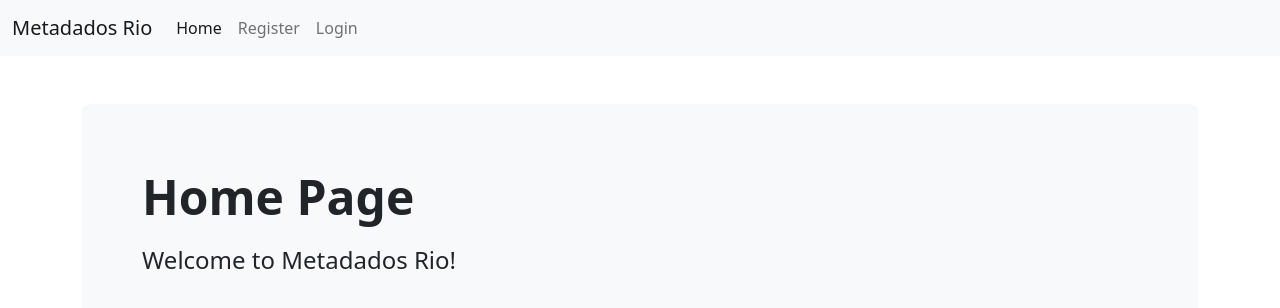
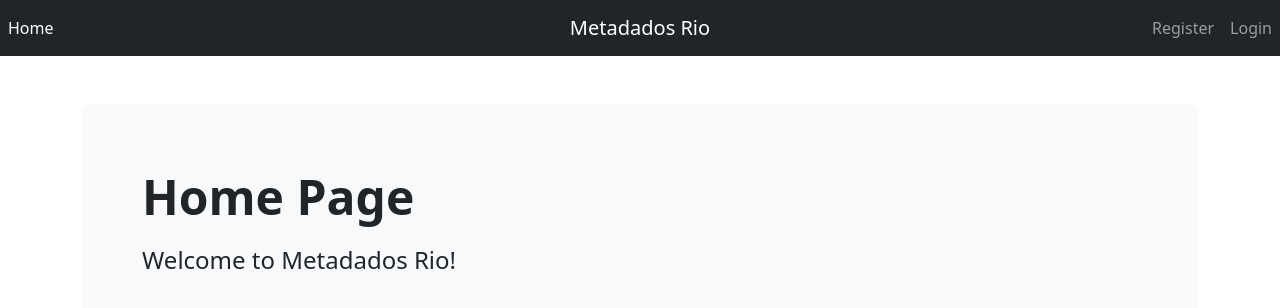
Before and after one commit to prefeitura-rio/meta-dados-rio-web, a Next.js app: page / in a window 1280 px wide. Shown: the top 308 px of the page. Built offline with nearby package versions, Linux system fonts and the light colour scheme; no server answers.

Commit message:
chore: refatoração da navbar #2

```diff
--- a/src/components/Navbar.js
+++ b/src/components/Navbar.js
@@ -15,28 +15,53 @@
     }
   };
 
-  const authLinks = (
+  const authLinks = {
+    navigation: (
       <>
         <li className="nav-item">
           <Link href="/dashboard">
             <a
               className={
-              router.pathname === "/dashboard" ? "nav-link active" : "nav-link"
+                router.pathname === "/dashboard"
+                  ? "nav-link active"
+                  : "nav-link"
               }
             >
               Dashboard
             </a>
           </Link>
         </li>
+      </>
+    ),
+    userManagement: (
+      <>
+        {" "}
         <li className="nav-item">
           <a className="nav-link" href="#!" onClick={logoutHandler}>
             Logout
           </a>
         </li>
       </>
-  );
+    )
+  };
 
-  const guestLinks = (
+  const guestLinks = {
+    navigation: (
+      <>
+        <li className="nav-item">
+          <Link href="/">
+            <a
+              className={
+                router.pathname === "/" ? "nav-link active" : "nav-link"
+              }
+            >
+              Home
+            </a>
+          </Link>
+        </li>
+      </>
+    ),
+    userManagement: (
       <>
         <li className="nav-item">
           <Link href="/register">
@@ -61,11 +86,41 @@
           </Link>
         </li>
       </>
-  );
+    )
+  };
 
   return (
-    <nav className="navbar navbar-expand-lg bg-light">
-      <div className="container-fluid">
+    <nav className="navbar navbar-expand-md navbar-dark bg-dark">
+      <div className="navbar-collapse collapse w-100 order-1 order-md-0 dual-collapse2">
+        <ul className="navbar-nav me-auto">
+          {isAuthenticated ? authLinks.navigation : guestLinks.navigation}
+        </ul>
+      </div>
+      <div className="mx-auto order-0">
+        <Link href="/">
+          <a className="navbar-brand mx-auto">Metadados Rio</a>
+        </Link>
+        <button
+          className="navbar-toggler"
+          type="button"
+          data-bs-toggle="collapse"
+          data-bs-target=".dual-collapse2"
+          aria-controls=".dual-collapse2"
+          aria-expanded="false"
+          aria-label="Toggle navigation"
+        >
+          <span className="navbar-toggler-icon"></span>
+        </button>
+      </div>
+      <div className="navbar-collapse collapse w-100 order-3 dual-collapse2">
+        <ul className="navbar-nav ms-auto">
+          {isAuthenticated
+            ? authLinks.userManagement
+            : guestLinks.userManagement}
+        </ul>
+      </div>
+
+      {/* <div className="container-fluid">
         <Link href="/">
           <a className="navbar-brand">Metadados Rio</a>
         </Link>
@@ -82,21 +137,10 @@
         </button>
         <div className="collapse navbar-collapse" id="navbarSupportedContent">
           <ul className="navbar-nav me-auto mb-2 mb-lg-0">
-            <li className="nav-item">
-              <Link href="/">
-                <a
-                  className={
-                    router.pathname === "/" ? "nav-link active" : "nav-link"
-                  }
-                >
-                  Home
-                </a>
-              </Link>
-            </li>
-            {isAuthenticated ? authLinks : guestLinks}
+            {isAuthenticated ? authLinks.navigation : guestLinks}
           </ul>
         </div>
-      </div>
+      </div> */}
     </nav>
   );
 };
--- a/src/config/index.js
+++ b/src/config/index.js
@@ -1,3 +1,3 @@
 export const API_URL = process.env.NEXT_PUBLIC_API_URL;
 export const SECURE_COOKIES = process.env.NODE_ENV === "production";
-export const SITE_NAME = process.env.NEXT_PUBLIC_SITE_NAME;
+export const SITE_NAME = "Metadados Rio";
```
Lines whose indentation alone changed are shown as unchanged.
